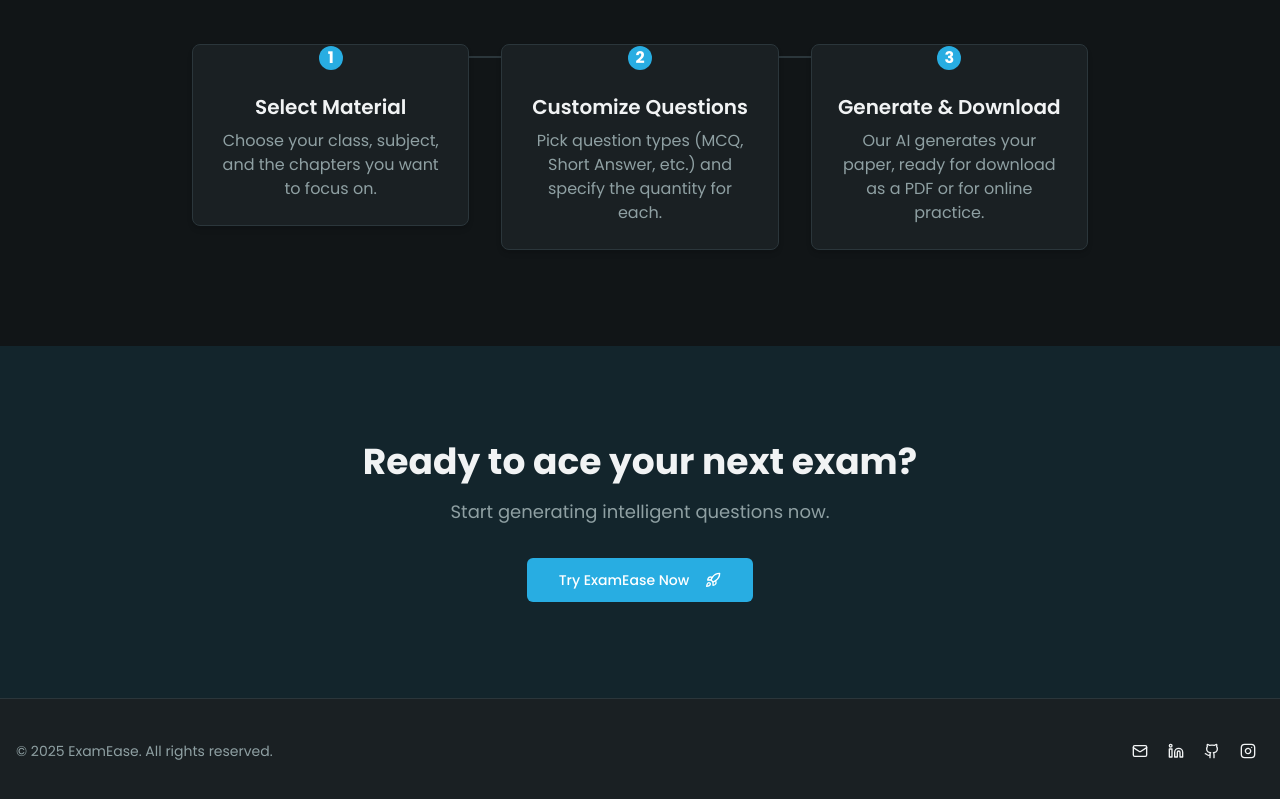
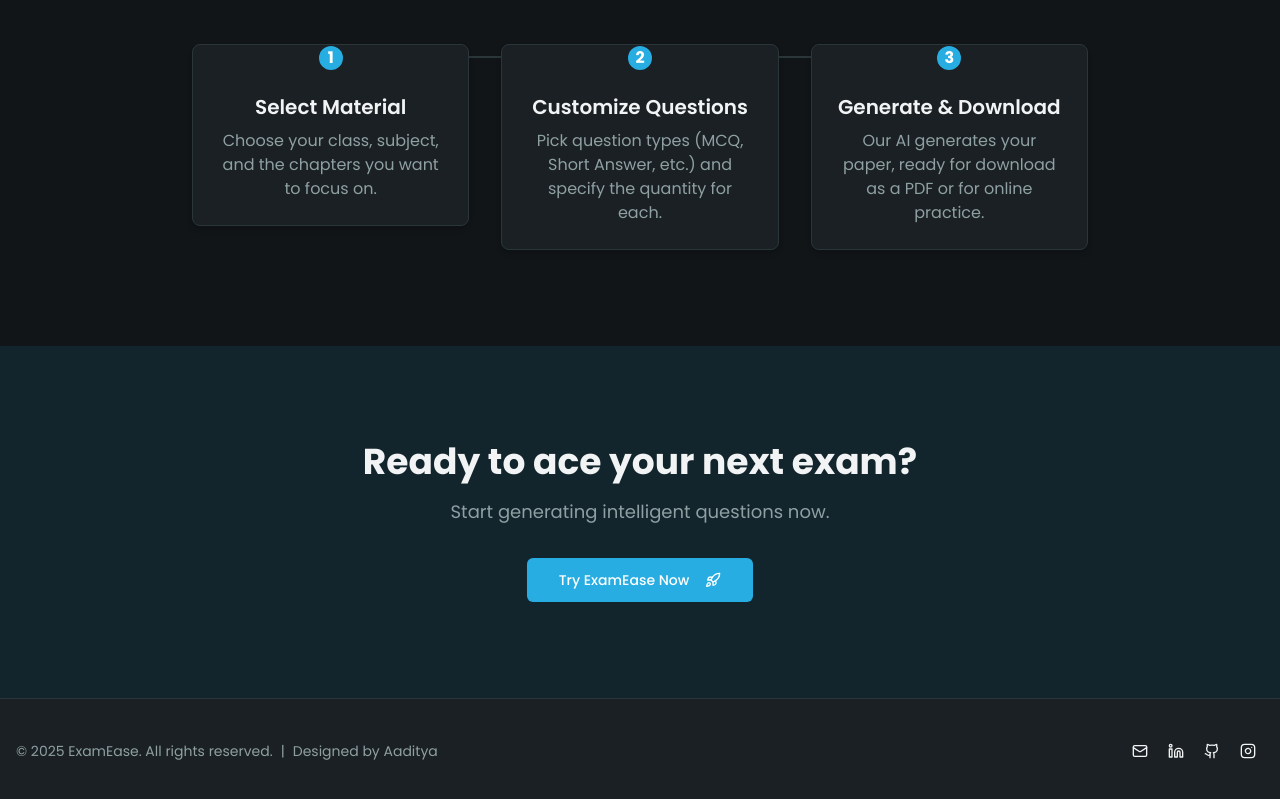
Before and after one commit to AadityaGeek/ExamEase, a Next.js app: page / in a window 1280 px wide. Shown: the part 2016-2815 px from the top of the page. Built offline with nearby package versions, Linux system fonts and the light colour scheme.

Commit message:
Update footer

```diff
--- a/src/components/footer.tsx
+++ b/src/components/footer.tsx
@@ -2,7 +2,7 @@
 "use client";
 
 import * as React from "react";
-import { Github, Instagram, Linkedin, Mail, Twitter } from "lucide-react";
+import { Github, Instagram, Linkedin, Mail } from "lucide-react";
 import Link from "next/link";
 import { Button } from "./ui/button";
 
@@ -23,9 +23,11 @@
     return (
         <footer className="bg-card border-t py-8">
             <div className="container mx-auto px-4 flex flex-col md:flex-row justify-between items-center text-center md:text-left space-y-4 md:space-y-0">
-                <p className="text-sm text-muted-foreground">
-                    &copy; {year || new Date().getFullYear()} ExamEase. All rights reserved.
-                </p>
+                <div className="text-sm text-muted-foreground flex flex-col sm:flex-row items-center gap-1 sm:gap-2">
+                    <span>&copy; {year || new Date().getFullYear()} ExamEase. All rights reserved.</span>
+                    <span className="hidden sm:inline">|</span>
+                    <span>Designed by Aaditya</span>
+                </div>
                 <div className="flex items-center space-x-1">
                     {socialLinks.map((link) => (
                         <Button key={link.href} variant="ghost" asChild className="p-2">
```
